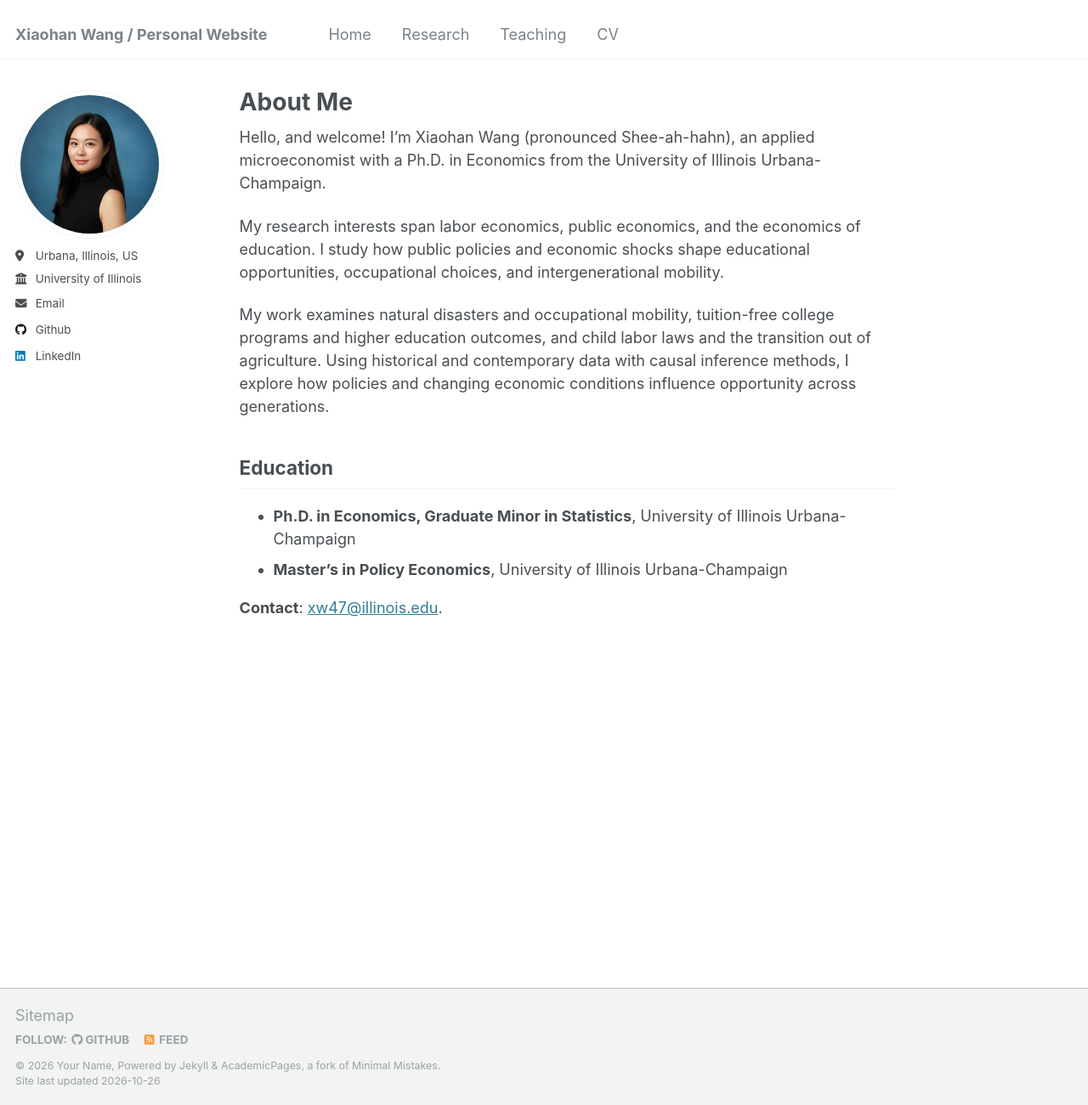
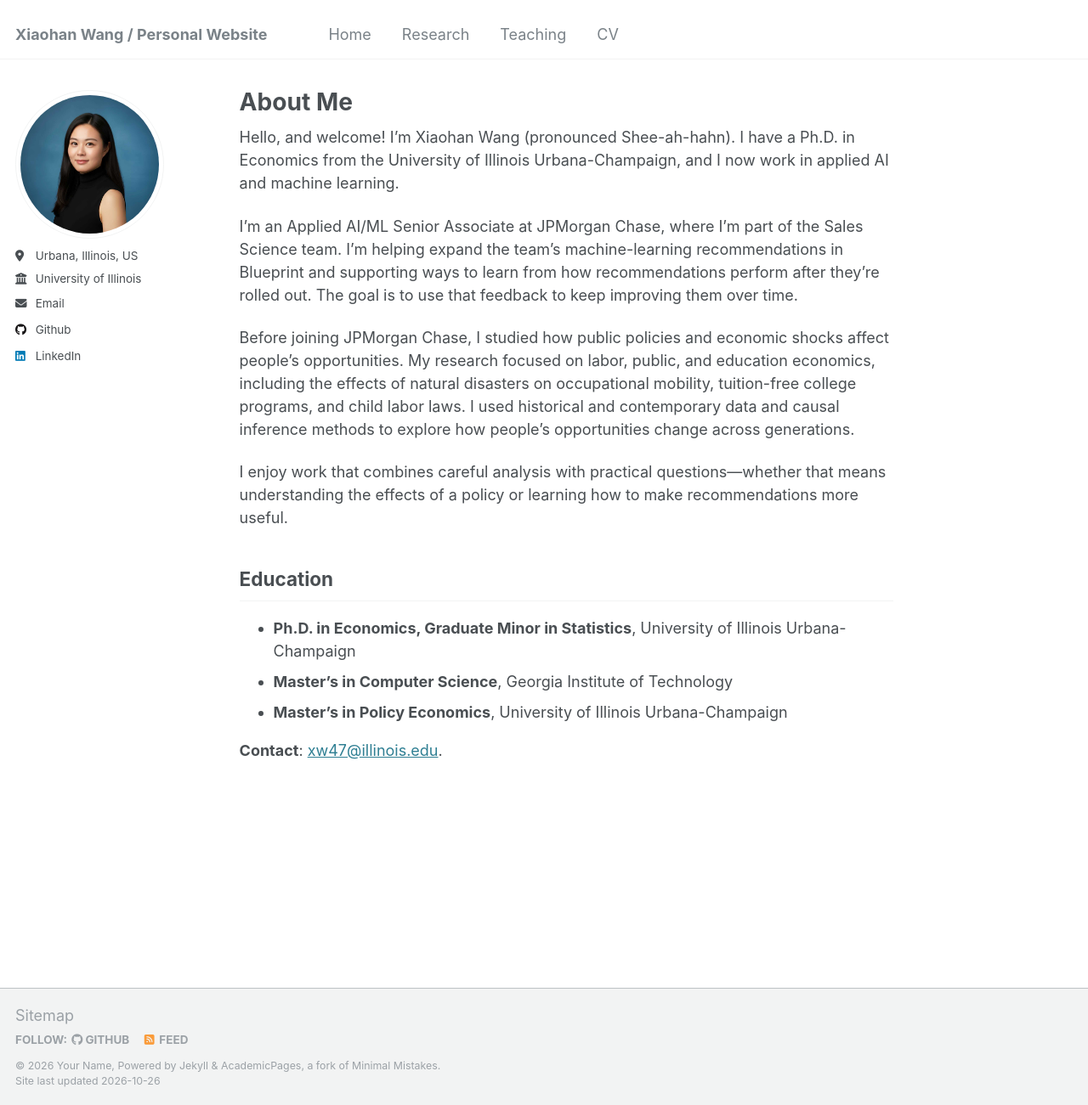
Before and after one commit to xiaohanwang1997/xiaohanwang1997.github.io, a Jekyll site: the page built from _pages/about.md, in a window 1280 px wide and 1301 px high. Shown: the whole window at 85% size. Built offline with Jekyll 4.4.1, drawn with Linux system fonts in a browser that asks for light colours.

Commit message:
Update about.md

```diff
--- a/_pages/about.md
+++ b/_pages/about.md
@@ -7,15 +7,18 @@ redirect_from:
   - /about.html
 ---
 
-Hello, and welcome! I’m Xiaohan Wang (pronounced Shee-ah-hahn), an applied microeconomist with a Ph.D. in Economics from the University of Illinois Urbana-Champaign.
+Hello, and welcome! I’m Xiaohan Wang (pronounced Shee-ah-hahn). I have a Ph.D. in Economics from the University of Illinois Urbana-Champaign, and I now work in applied AI and machine learning.
 
-My research interests span labor economics, public economics, and the economics of education. I study how public policies and economic shocks shape educational opportunities, occupational choices, and intergenerational mobility.
+I’m an Applied AI/ML Senior Associate at JPMorgan Chase, where I’m part of the Sales Science team. I’m helping expand the team’s machine-learning recommendations in Blueprint and supporting ways to learn from how recommendations perform after they’re rolled out. The goal is to use that feedback to keep improving them over time.
 
-My work examines natural disasters and occupational mobility, tuition-free college programs and higher education outcomes, and child labor laws and the transition out of agriculture. Using historical and contemporary data with causal inference methods, I explore how policies and changing economic conditions influence opportunity across generations.
+Before joining JPMorgan Chase, I studied how public policies and economic shocks affect people’s opportunities. My research focused on labor, public, and education economics, including the effects of natural disasters on occupational mobility, tuition-free college programs, and child labor laws. I used historical and contemporary data and causal inference methods to explore how people’s opportunities change across generations.
+
+I enjoy work that combines careful analysis with practical questions—whether that means understanding the effects of a policy or learning how to make recommendations more useful.
 
 ## Education
 
 - **Ph.D. in Economics, Graduate Minor in Statistics**, University of Illinois Urbana-Champaign
+- **Master’s in Computer Science**, Georgia Institute of Technology
 - **Master’s in Policy Economics**, University of Illinois Urbana-Champaign
 
 **Contact**: [xw47@illinois.edu](mailto:xw47@illinois.edu).
```
